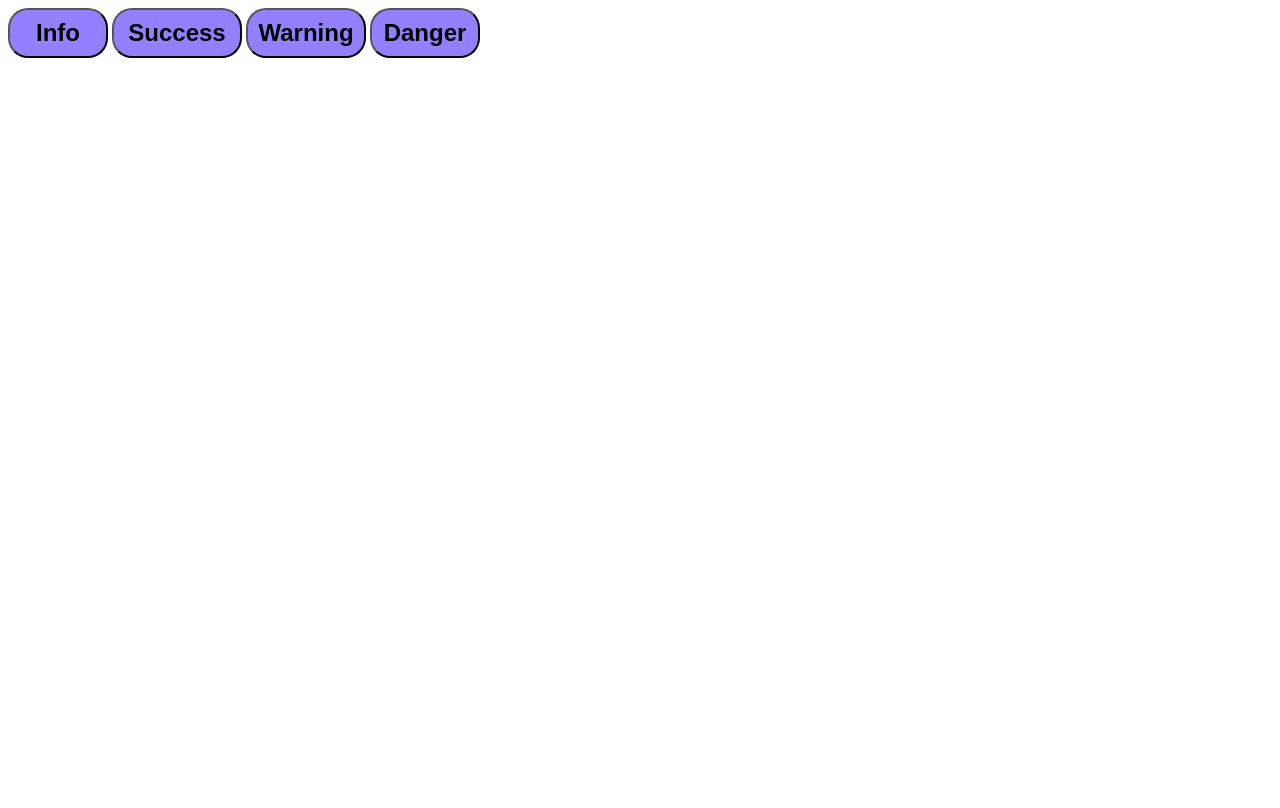
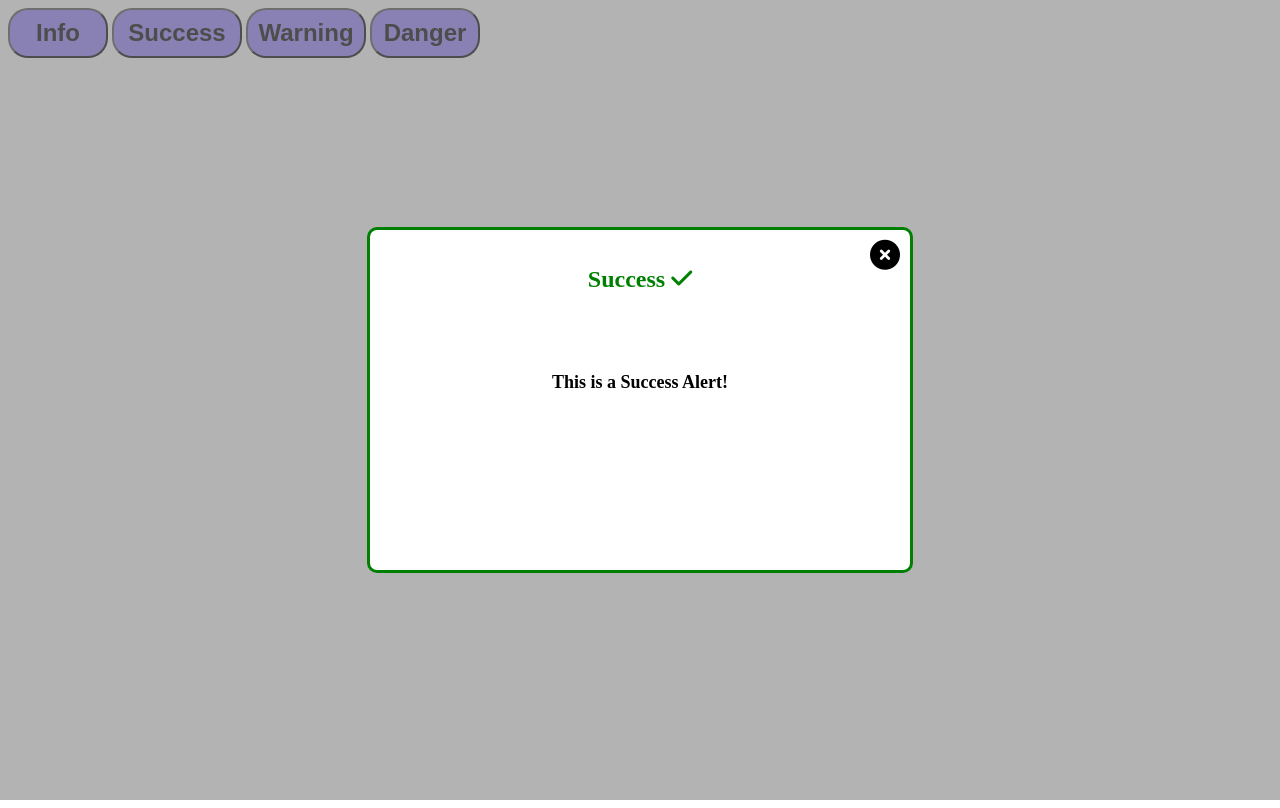
Before and after one commit to MohammedElmostaine/SweetAlert, a plain HTML site: page index.html in a window 1280 px wide. Both pictures are taken after a click on the button "Success". Drawn offline with Linux system fonts and the light colour scheme.

Commit message:
success function and btn

```diff
--- a/script.js
+++ b/script.js
@@ -1,8 +1,21 @@
-import  { sweetinfo} from "./sweet.js";
+import  { sweetinfo , sweetSuccess } from "./sweet.js";
 
-let btn1 = document.getElementById('btn1')
+let btn1 = document.getElementById('btn1');
+let btn2 = document.getElementById('btn2');
+
+
+
+let successMessage = "This is a Success Alert!";
+let Success="Success";
+
+
 
 let insiMessage = "This is Info Alert";
 btn1.addEventListener("click", () => {
     sweetinfo(insiMessage);
 });
+
+
+btn2.addEventListener("click", () => {
+    sweetSuccess(successMessage ,Success);
+});
--- a/sweet.js
+++ b/sweet.js
@@ -31,20 +31,40 @@ function sweetinfo(message ,info) {
 }
 
 
+function sweetSuccess(message ,Success) {
+    const bodyofSuccessalert = document.createElement("div");
+    bodyofSuccessalert.classList.add("sweetSuccessSec" , "sweetSec");
+    bodyofSuccessalert.innerHTML = `<div class ="sweet" id="sweetSuccess">
+                            <h1 class ="title" id = "Successtitle">${Success}&nbsp <i class="fa-solid fa-check"></i></h1>
+                            <p class ="Parag" id = "SuccessParag">${message}</p>
+                            <i  id = "iconeCloseSuccess" class="iconeClose fa-solid fa-circle-xmark" style="color: #000000; "></i>
+                            <hr>
+                            </div>  `;
+
+    const body = document.querySelector("body");
+    body.appendChild(bodyofSuccessalert);
+    const iconeCloseSuccess = document.querySelector("#iconeCloseSuccess");
+    iconeCloseSuccess.addEventListener("click", ()=> {
+        const sweetSucSec = document.querySelector(".sweetSuccessSec");
+    if (sweetSucSec) {
+        sweetSucSec.remove();
+    }
+    })
+    setTimeout(() => {
+        if (sweetSucSec) {
+            sweetSucSec.remove();
+        }
+    }, 3000);
+
+}
 
 
 
 
 
 
-export { sweetinfo , sweetSuccess};
 
 
-// <div class ="sweetSec" >
-//         <div class ="sweet" id="sweetinfo">
-//             <h1 class ="title" id = "infotitle">Info Alert</h1>
-//             <p class ="Parag" id = "infoParag">${message}</p>
-//             <i  id = "iconeClose" class="iconeClose fa-solid fa-circle-xmark" style="color: #000000; "></i>
-//             <hr class="infohr">
-//         </div>
-//         </div>
+
+
+export { sweetinfo , sweetSuccess };
```
Also changed, not shown: style.css (+4 -11 lines).
